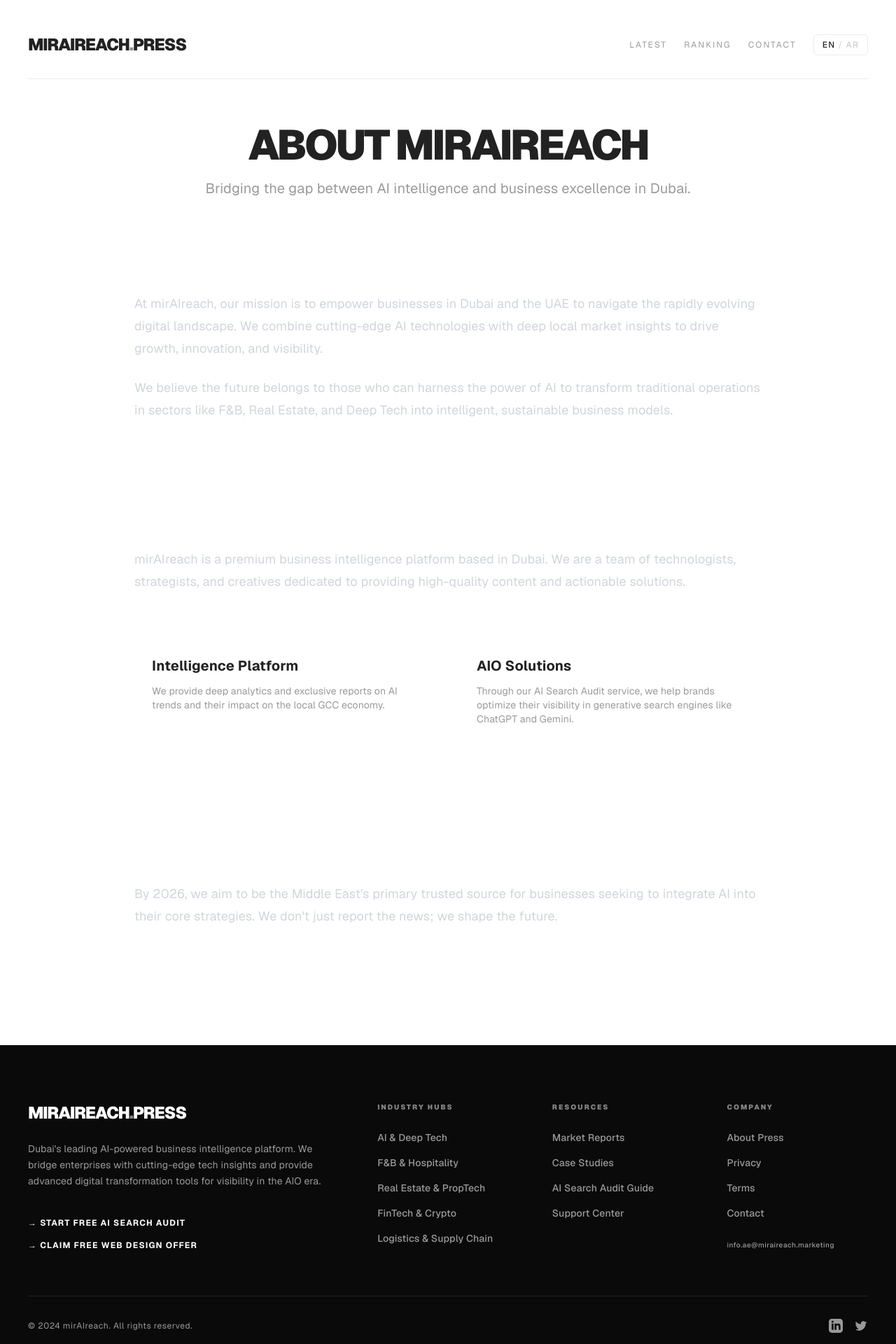
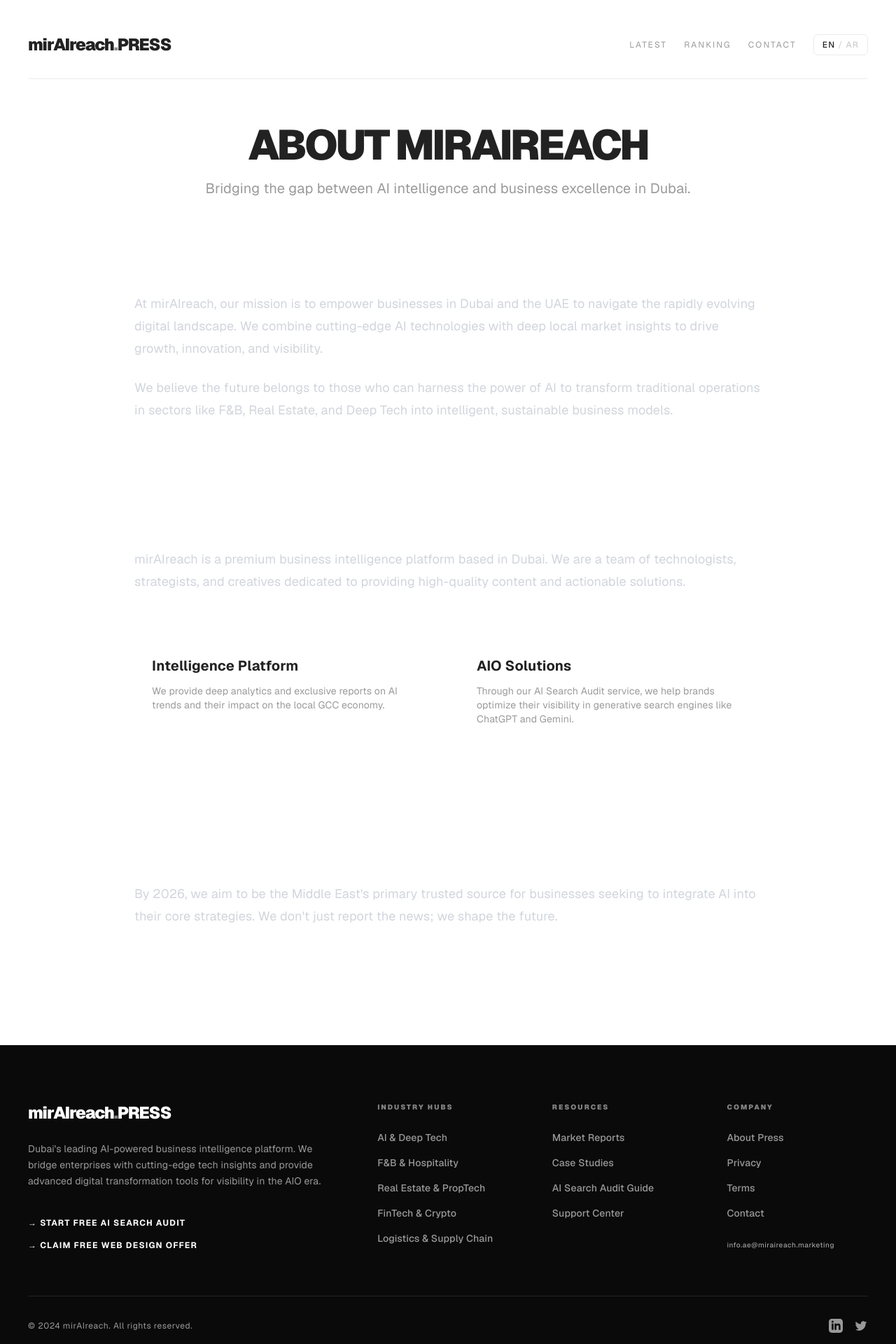
Before and after one commit to akiohjp/miraireach-platform, a Next.js app: page /about in a window 1280 px wide. Shown: the top 1920 px of the page at 70% size. Built offline with nearby package versions, Linux system fonts and the light colour scheme.

Commit message:
Logo Case Correction: Match mirAIreach.PRESS mixed-case branding exactly

```diff
--- a/src/components/Footer.tsx
+++ b/src/components/Footer.tsx
@@ -14,7 +14,7 @@ export default function Footer() {
         <div className="grid grid-cols-2 gap-12 md:grid-cols-4 lg:grid-cols-5">
           {/* Brand Column */}
           <div className="col-span-2 lg:col-span-2 space-y-6">
-            <Link href="/" className="inline-block text-2xl font-black tracking-tighter text-white uppercase">
+            <Link href="/" className="inline-block text-2xl font-black tracking-tighter text-white">
               mirAIreach<span className="opacity-50">.</span>PRESS
             </Link>
             <p className="text-sm leading-relaxed max-w-md">
--- a/src/components/Header.tsx
+++ b/src/components/Header.tsx
@@ -12,7 +12,7 @@ export default function Header({ showNav = true }: HeaderProps) {
 
   return (
     <header className="mb-14 flex items-center justify-between border-b border-line pb-8">
-      <Link href="/" className="inline-block text-2xl font-black tracking-tighter text-foreground uppercase">
+      <Link href="/" className="inline-block text-2xl font-black tracking-tighter text-foreground">
         mirAIreach<span className="opacity-50">.</span>PRESS
       </Link>
 
--- a/src/components/HomeClient.tsx
+++ b/src/components/HomeClient.tsx
@@ -334,7 +334,7 @@ export default function HomeClient({ articles, featured, latestInsights, trendin
           {/* 4. LATEST NEWS TIMELINE */}
           <section className="space-y-8">
             <header className="mb-10 flex items-center justify-between border-b border-line pb-8">
-              <Link href="/" className="inline-block text-2xl font-black tracking-tighter text-foreground uppercase">
+              <Link href="/" className="inline-block text-2xl font-black tracking-tighter text-foreground">
                 mirAIreach<span className="opacity-50">.</span>PRESS
               </Link>
               <div className="space-y-2 text-right">
```
